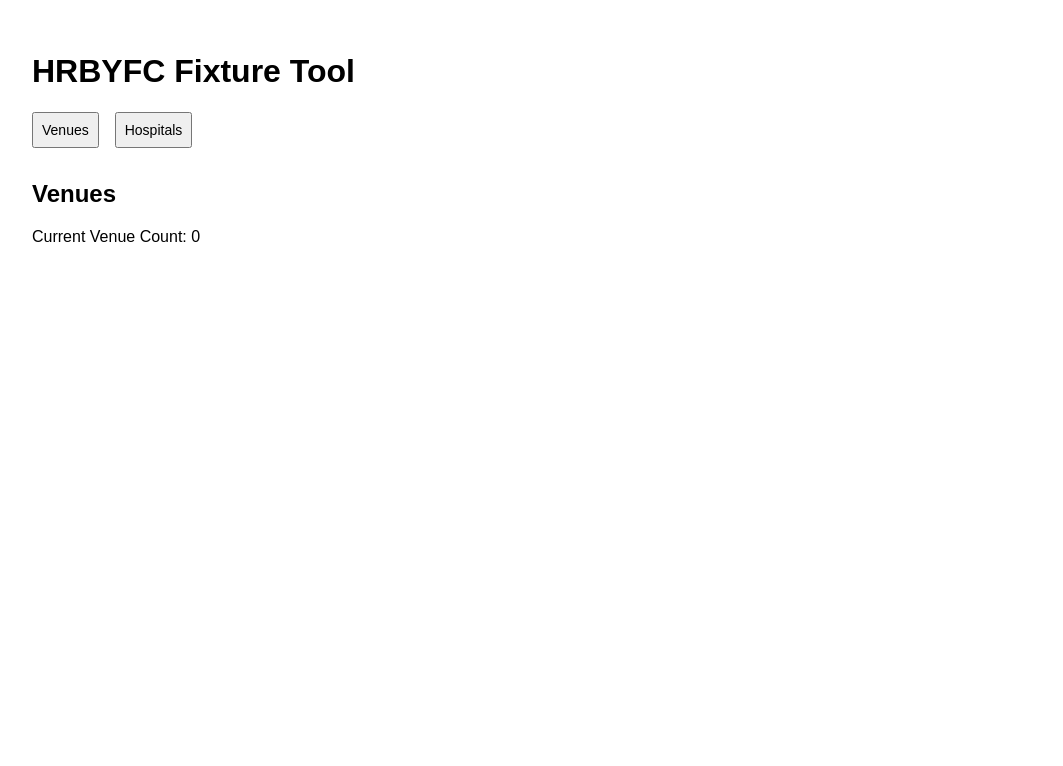
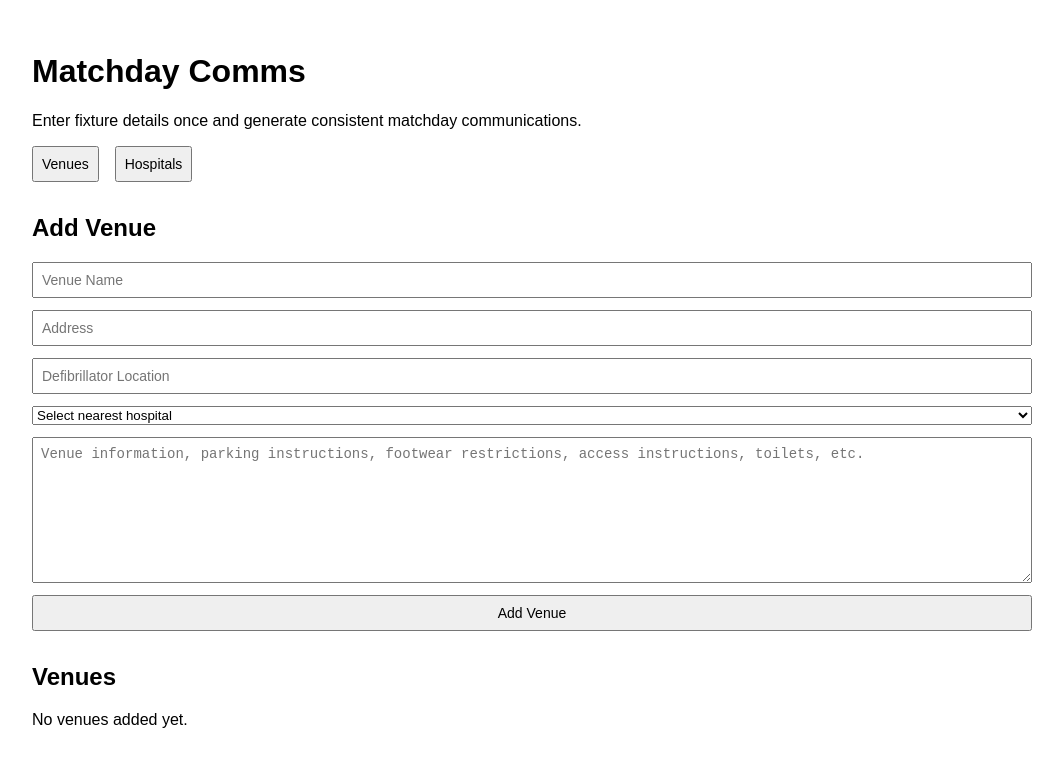
Before and after one commit to cubassa/matchday-comms, a React (Vite) app: page / in a window 1280 px wide. Shown: the top 766 px of the page, without its empty margins (108-1171 px from the left). Built offline with nearby package versions, Linux system fonts and the light colour scheme.

Commit message:
Initial Matchday Comms

```diff
--- a/src/App.tsx
+++ b/src/App.tsx
@@ -63,7 +63,8 @@ function App() {
         padding: "2rem",
       }}
     >
-      <h1>HRBYFC Fixture Tool</h1>
+      <h1>Matchday Comms</h1>
+      <p>Enter fixture details once and generate consistent matchday communications.</p>
 
       <div
         style={{
@@ -93,6 +94,7 @@ function App() {
         <VenuesPage
           venues={venues}
           hospitals={hospitals}
+          setVenues={updateVenues}
         />
       )}
 
--- a/src/pages/HospitalsPage.tsx
+++ b/src/pages/HospitalsPage.tsx
@@ -1,27 +1,125 @@
+import { useState } from "react";
 import type { Hospital } from "../types/Hospital";
 
 type Props = {
   hospitals: Hospital[];
-  setHospitals: (
-    hospitals: Hospital[]
-  ) => void;
+  setHospitals: (hospitals: Hospital[]) => void;
 };
 
 export default function HospitalsPage({
   hospitals,
   setHospitals,
 }: Props) {
+  const [name, setName] = useState("");
+  const [address, setAddress] = useState("");
+  const [postcode, setPostcode] = useState("");
+
+  const addHospital = () => {
+    if (!name.trim()) {
+      return;
+    }
+
+    const hospital: Hospital = {
+    id: crypto.randomUUID(),
+    name,
+    address,
+    postcode,
+    phone: "",
+    notes: "",
+    };
+
+    setHospitals([...hospitals, hospital]);
+
+    setName("");
+    setAddress("");
+    setPostcode("");
+  };
+
+  const deleteHospital = (id: string) => {
+    setHospitals(
+      hospitals.filter(
+        (hospital) => hospital.id !== id
+      )
+    );
+  };
+
   return (
-    <div>
+    <>
+      <h2>Add Hospital</h2>
+
+      <div
+        style={{
+          display: "grid",
+          gap: "0.75rem",
+          marginBottom: "2rem",
+        }}
+      >
+        <input
+          placeholder="Hospital Name"
+          value={name}
+          onChange={(e) =>
+            setName(e.target.value)
+          }
+        />
+
+        <input
+          placeholder="Address"
+          value={address}
+          onChange={(e) =>
+            setAddress(e.target.value)
+          }
+        />
+
+        <input
+          placeholder="Postcode"
+          value={postcode}
+          onChange={(e) =>
+            setPostcode(e.target.value)
+          }
+        />
+
+        <button onClick={addHospital}>
+          Add Hospital
+        </button>
+      </div>
+
       <h2>Hospitals</h2>
 
-      <p>
-        Hospital management coming next.
-      </p>
+      {hospitals.length === 0 && (
+        <p>No hospitals added yet.</p>
+      )}
 
-      <p>
-        Current Hospital Count: {hospitals.length}
-      </p>
-    </div>
+      {hospitals.map((hospital) => (
+        <div
+          key={hospital.id}
+          style={{
+            border: "1px solid #ccc",
+            padding: "1rem",
+            marginBottom: "1rem",
+            borderRadius: "8px",
+          }}
+        >
+          <h3>{hospital.name}</h3>
+
+          <p>
+            <strong>Address:</strong>{" "}
+            {hospital.address}
+          </p>
+
+          <p>
+            <strong>Postcode:</strong>{" "}
+            {hospital.postcode}
+          </p>
+
+          <button
+            onClick={() =>
+              deleteHospital(hospital.id)
+            }
+          >
+            Delete
+          </button>
+        </div>
+      ))}
+    </>
   );
 }
--- a/src/pages/VenuesPage.tsx
+++ b/src/pages/VenuesPage.tsx
@@ -1,21 +1,295 @@
+import { useState } from "react";
+
 import type { Venue } from "../types/Venue";
 import type { Hospital } from "../types/Hospital";
 
 type Props = {
   venues: Venue[];
   hospitals: Hospital[];
+  setVenues: (venues: Venue[]) => void;
 };
 
 export default function VenuesPage({
   venues,
+  hospitals,
+  setVenues,
 }: Props) {
+  const [editingId, setEditingId] =
+    useState<string | null>(null);
+
+  const [name, setName] = useState("");
+  const [address, setAddress] = useState("");
+  const [
+    defibrillatorLocation,
+    setDefibrillatorLocation,
+  ] = useState("");
+  const [
+    nearestHospitalId,
+    setNearestHospitalId,
+  ] = useState("");
+  const [venueNotes, setVenueNotes] =
+    useState("");
+
+  const clearForm = () => {
+    setEditingId(null);
+
+    setName("");
+    setAddress("");
+    setDefibrillatorLocation("");
+    setNearestHospitalId("");
+    setVenueNotes("");
+  };
+
+  const saveVenue = () => {
+    if (!name.trim()) {
+      return;
+    }
+
+    const venue: Venue = {
+      id: editingId ?? crypto.randomUUID(),
+      name,
+      address,
+      defibrillatorLocation,
+      nearestHospitalId,
+      venueNotes,
+    };
+
+    if (editingId) {
+      setVenues(
+        venues.map((v) =>
+          v.id === editingId ? venue : v
+        )
+      );
+    } else {
+      setVenues([...venues, venue]);
+    }
+
+    clearForm();
+  };
+
+  const editVenue = (venue: Venue) => {
+    setEditingId(venue.id);
+
+    setName(venue.name);
+    setAddress(venue.address);
+    setDefibrillatorLocation(
+      venue.defibrillatorLocation
+    );
+    setNearestHospitalId(
+      venue.nearestHospitalId
+    );
+    setVenueNotes(venue.venueNotes);
+  };
+
+  const deleteVenue = (id: string) => {
+    if (
+      !window.confirm(
+        "Delete this venue?"
+      )
+    ) {
+      return;
+    }
+
+    setVenues(
+      venues.filter(
+        (venue) => venue.id !== id
+      )
+    );
+
+    if (editingId === id) {
+      clearForm();
+    }
+  };
+
   return (
-    <div>
+    <>
+      <h2>
+        {editingId
+          ? "Edit Venue"
+          : "Add Venue"}
+      </h2>
+
+      <div
+        style={{
+          display: "grid",
+          gap: "0.75rem",
+          marginBottom: "2rem",
+        }}
+      >
+        <input
+          placeholder="Venue Name"
+          value={name}
+          onChange={(e) =>
+            setName(e.target.value)
+          }
+        />
+
+        <input
+          placeholder="Address"
+          value={address}
+          onChange={(e) =>
+            setAddress(e.target.value)
+          }
+        />
+
+        <input
+          placeholder="Defibrillator Location"
+          value={defibrillatorLocation}
+          onChange={(e) =>
+            setDefibrillatorLocation(
+              e.target.value
+            )
+          }
+        />
+
+        <select
+          value={nearestHospitalId}
+          onChange={(e) =>
+            setNearestHospitalId(
+              e.target.value
+            )
+          }
+        >
+          <option value="">
+            Select nearest hospital
+          </option>
+
+          {hospitals.map((hospital) => (
+            <option
+              key={hospital.id}
+              value={hospital.id}
+            >
+              {hospital.name}
+            </option>
+          ))}
+        </select>
+
+        <textarea
+          rows={8}
+          placeholder="Venue information, parking instructions, footwear restrictions, access instructions, toilets, etc."
+          value={venueNotes}
+          onChange={(e) =>
+            setVenueNotes(
+              e.target.value
+            )
+          }
+        />
+
+        <button
+          onClick={saveVenue}
+        >
+          {editingId
+            ? "Update Venue"
+            : "Add Venue"}
+        </button>
+
+        {editingId && (
+          <button
+            onClick={clearForm}
+          >
+            Cancel Edit
+          </button>
+        )}
+      </div>
+
       <h2>Venues</h2>
 
-      <p>
-        Current Venue Count: {venues.length}
-      </p>
-    </div>
+      {venues.length === 0 && (
+        <p>No venues added yet.</p>
+      )}
+
+      {venues.map((venue) => {
+        const hospital =
+          hospitals.find(
+            (h) =>
+              h.id ===
+              venue.nearestHospitalId
+          );
+
+        return (
+          <div
+            key={venue.id}
+            style={{
+              border: "1px solid #ccc",
+              padding: "1rem",
+              marginBottom: "1rem",
+              borderRadius: "8px",
+            }}
+          >
+            <h3>{venue.name}</h3>
+
+            <p>
+              <strong>Address:</strong>{" "}
+              {venue.address}
+            </p>
+
+            <p>
+              <strong>
+                Defibrillator:
+              </strong>{" "}
+              {
+                venue.defibrillatorLocation
+              }
+            </p>
+
+            <p>
+              <strong>
+                Nearest Hospital:
+              </strong>{" "}
+              {hospital?.name ??
+                "Not selected"}
+            </p>
+
+            {venue.venueNotes && (
+              <>
+                <p>
+                  <strong>
+                    Venue Information:
+                  </strong>
+                </p>
+
+                <pre
+                  style={{
+                    whiteSpace:
+                      "pre-wrap",
+                    fontFamily:
+                      "inherit",
+                  }}
+                >
+                  {venue.venueNotes}
+                </pre>
+              </>
+            )}
+
+            <div
+              style={{
+                display: "flex",
+                gap: "0.5rem",
+              }}
+            >
+              <button
+                onClick={() =>
+                  editVenue(
+                    venue
+                  )
+                }
+              >
+                Edit
+              </button>
+
+              <button
+                onClick={() =>
+                  deleteVenue(
+                    venue.id
+                  )
+                }
+              >
+                Delete
+              </button>
+            </div>
+          </div>
+        );
+      })}
+    </>
   );
 }
```
Also changed, not shown: src/types/Venue.ts (+2 -7 lines).
